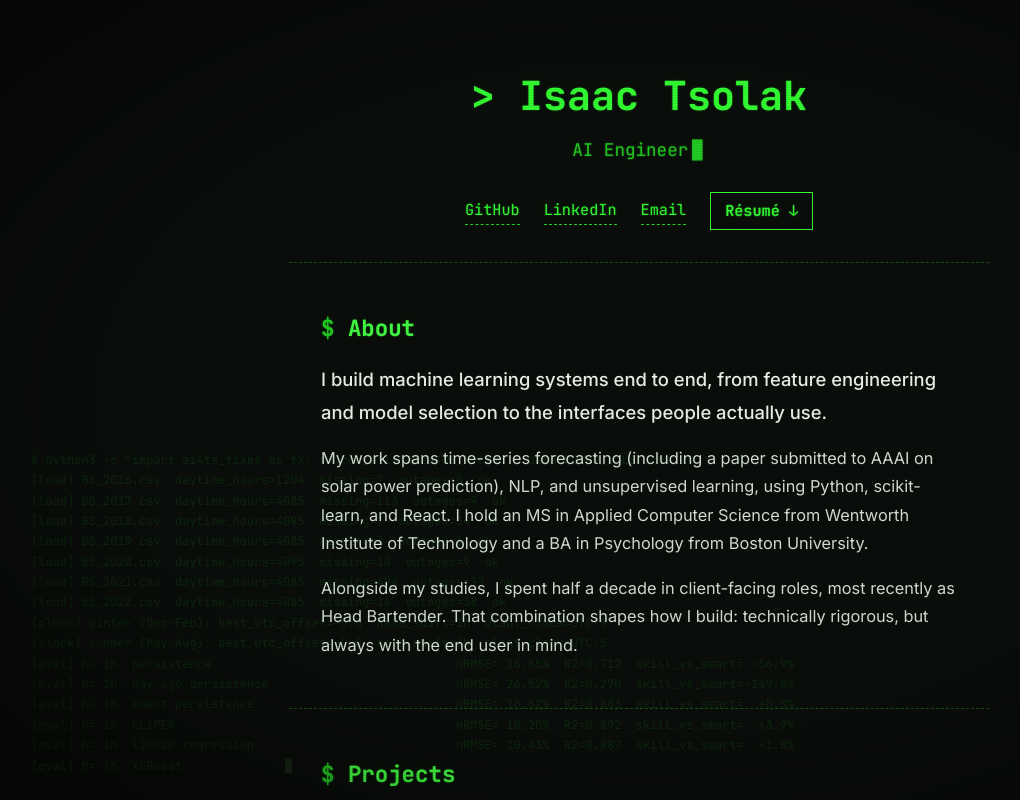
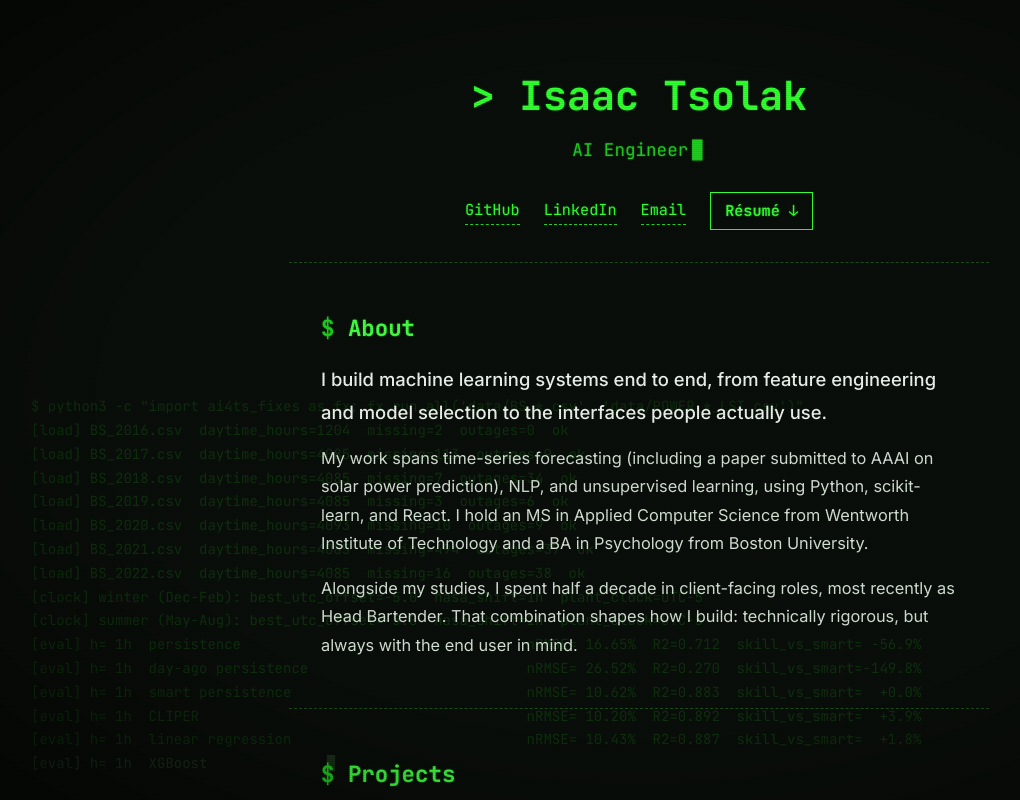
Before and after one commit to IsaacTsolak/Portfolio, a React (Vite) app: page / in a window 1280 px wide. Shown: the top 800 px of the page, without its empty margins (1-1021 px from the left). Built offline with nearby package versions, Linux system fonts and the light colour scheme.

Commit message:
Brighten training log

```diff
--- a/src/index.css
+++ b/src/index.css
@@ -174,11 +174,11 @@ section p a {
   justify-content: flex-end;
   padding: 1.5rem 2rem;
   font-family: 'JetBrains Mono', 'Courier New', monospace;
-  font-size: 12px;
+  font-size: 14px;
   line-height: 1.7;
   white-space: pre;
   color: #33ff33;
-  opacity: 0.1;
+  opacity: 0.14;
   text-shadow: none;
   /* older lines fade out toward the top */
   -webkit-mask-image: linear-gradient(to bottom, transparent 0%, #000 55%);
```
